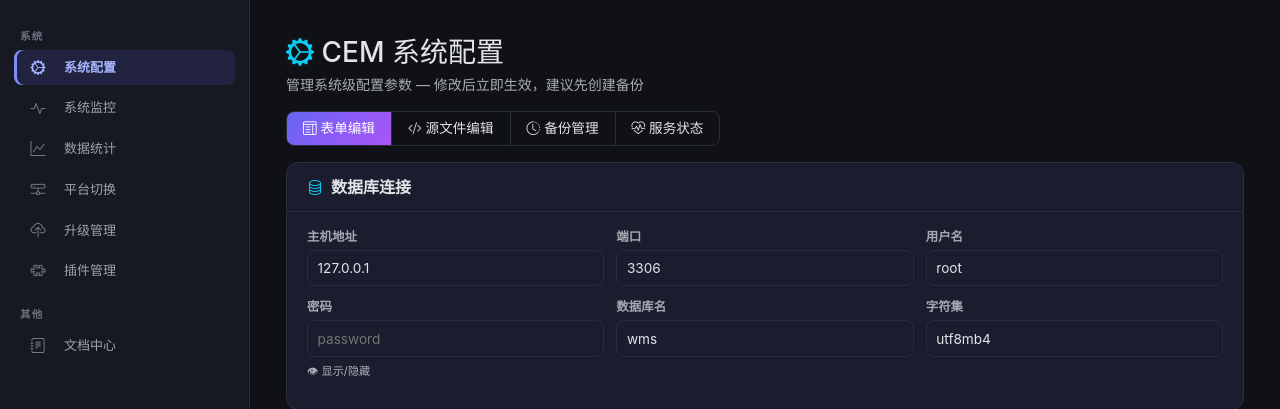
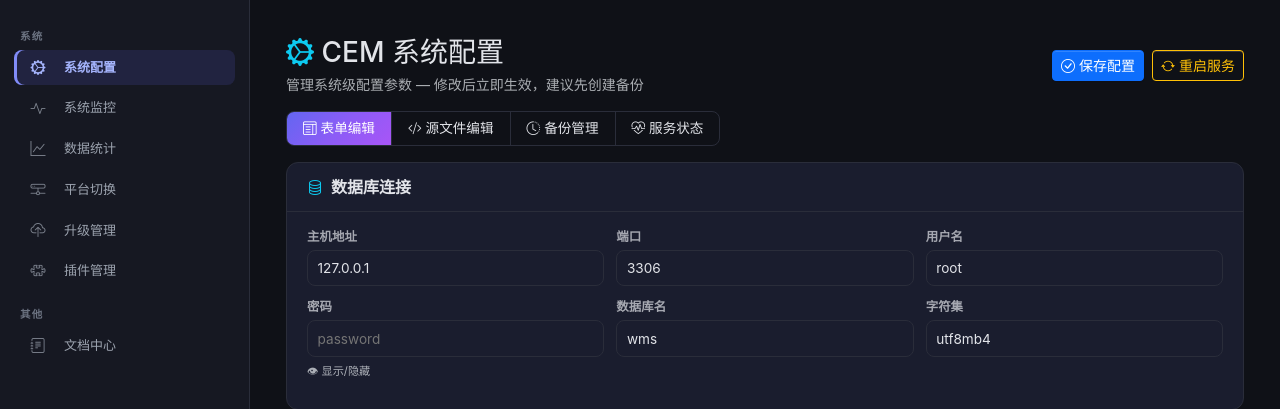
Before and after one commit to 1021143806/cross_env_manager, a Flask app: page /system/config in a window 1280 px wide. Shown: the part 57-466 px from the top of the page. Run offline with Flask 3, Linux system fonts and the light colour scheme; the visitor is signed in with stand-in values (Sample User, id 1); some libraries are stand-ins or nearby versions.

Commit message:
feat: 系统配置页加重启按钮，改完配置一键重启
- POST /api/system/restart — supervisorctl restart 延迟2秒执行
- /system/config 页面「保存配置」旁新增「重启服务」按钮
- 重启后页面自动刷新（5秒延迟）

```diff
--- a/routes/system_routes.py
+++ b/routes/system_routes.py
@@ -216,3 +216,27 @@
 def test_version_tree():
     """测试版本历史树状图页面"""
     return render_template('test_version_tree.html')
+
+
+# ========== 系统重启 ==========
+
+@system_bp.route('/api/system/restart', methods=['POST'])
+@login_required
+@admin_required
+def api_restart_cem():
+    """重启 CEM 服务（通过 supervisorctl，延迟 2 秒确保响应返回）"""
+    import threading
+    import subprocess as sp
+    import time as _time
+
+    def _do_restart():
+        _time.sleep(2)
+        for sctl in ['/usr/local/bin/supervisorctl', '/usr/bin/supervisorctl', 'supervisorctl']:
+            try:
+                sp.run([sctl, 'restart', 'cross_env_manager'], timeout=10, capture_output=True)
+                break
+            except Exception:
+                continue
+
+    threading.Thread(target=_do_restart, daemon=True).start()
+    return jsonify({'success': True, 'message': 'CEM 服务将在 2 秒后重启'})
--- a/templates/system/config.html
+++ b/templates/system/config.html
@@ -119,9 +119,12 @@
             <h3 class="mb-1"><i class="bi bi-gear-wide-connected text-info"></i> CEM 系统配置</h3>
             <p class="text-muted small mb-0">管理系统级配置参数 — 修改后立即生效，建议先创建备份</p>
         </div>
-        <div id="save-global-btn" style="display:none;">
+        <div id="save-global-btn" style="display:flex;gap:0.5rem;">
             <button class="btn btn-primary btn-sm" onclick="saveFormConfig()">
                 <i class="bi bi-check-circle me-1"></i>保存配置
+            </button>
+            <button class="btn btn-outline-warning btn-sm" onclick="restartCEM()">
+                <i class="bi bi-arrow-repeat me-1"></i>重启服务
             </button>
         </div>
     </div>
@@ -568,9 +571,29 @@
 // ========== 状态提示 ==========
 function showStatus(msg, type) {
     const el = document.getElementById('syscfg-status');
-    const cls = type === 'success' ? 'alert-success' : type === 'danger' ? 'alert-danger' : 'alert-info';
+    const cls = type === 'success' ? 'alert-success' : type === 'danger' ? 'alert-danger' : type === 'warning' ? 'alert-warning' : 'alert-info';
     el.innerHTML = `<div class="alert ${cls} alert-dismissible fade show py-2">${msg}<button type="button" class="btn-close" data-bs-dismiss="alert" style="font-size:0.75rem;"></button></div>`;
-    setTimeout(() => { el.innerHTML = ''; }, 5000);
+    setTimeout(() => { el.innerHTML = ''; }, 8000);
+}
+
+// ========== 重启服务 ==========
+async function restartCEM() {
+    if (!confirm('确认重启 CEM 服务？\n\n当前页面将在 5 秒后自动刷新。')) return;
+    try {
+        showStatus('⏳ 正在发送重启指令...', 'warning');
+        const res = await fetch('/api/system/restart', { method: 'POST' });
+        const data = await res.json();
+        if (data.success) {
+            showStatus('✅ ' + data.message + '，页面即将刷新...', 'success');
+            setTimeout(() => { location.reload(); }, 5000);
+        } else {
+            showStatus('❌ ' + (data.error || '重启失败'), 'danger');
+        }
+    } catch(e) {
+        // 重启后连接断开是正常的，等待后刷新
+        showStatus('⏳ 服务正在重启，页面即将刷新...', 'success');
+        setTimeout(() => { location.reload(); }, 5000);
+    }
 }
 
 // ========== 初始化 ==========
```
